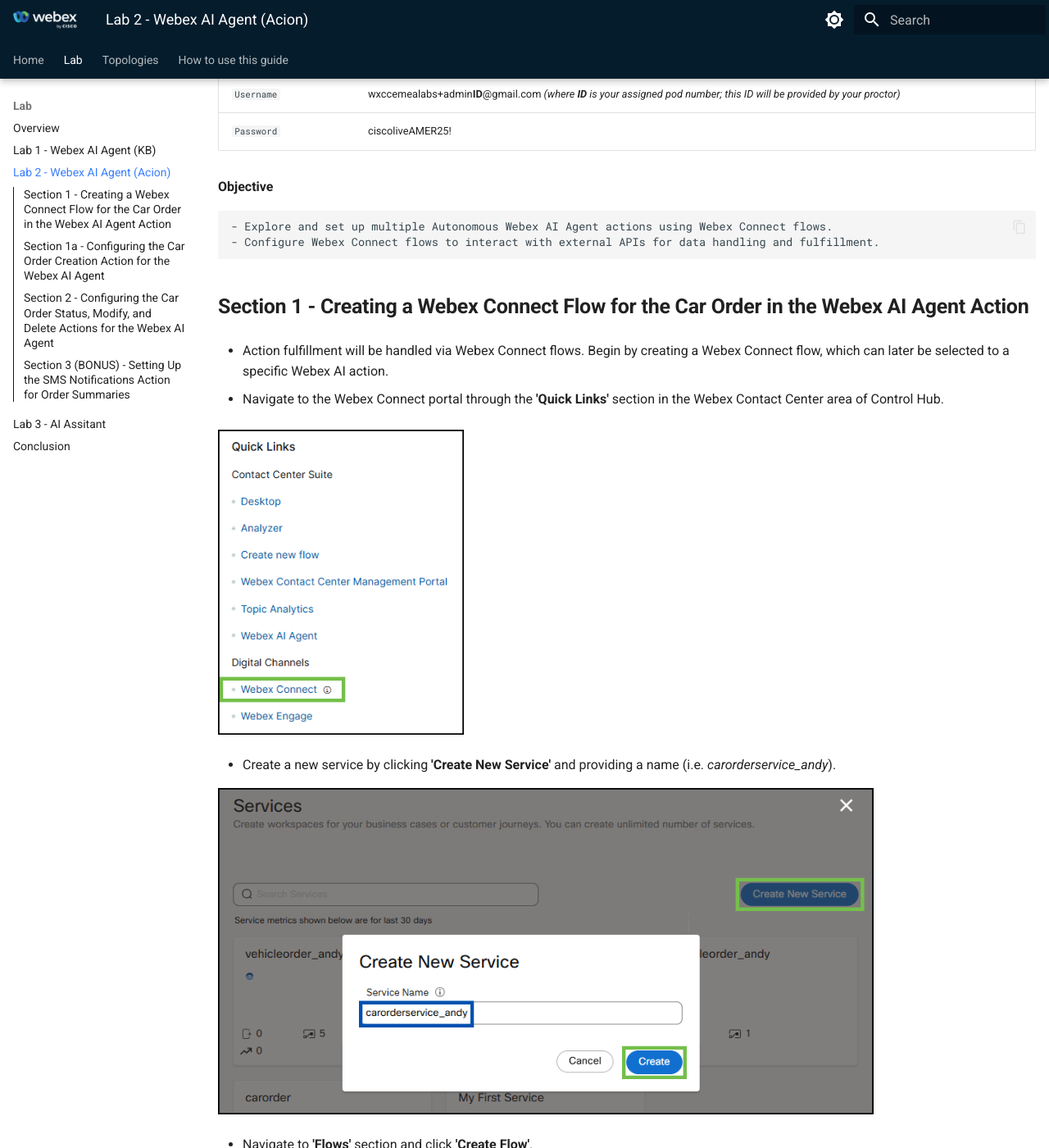
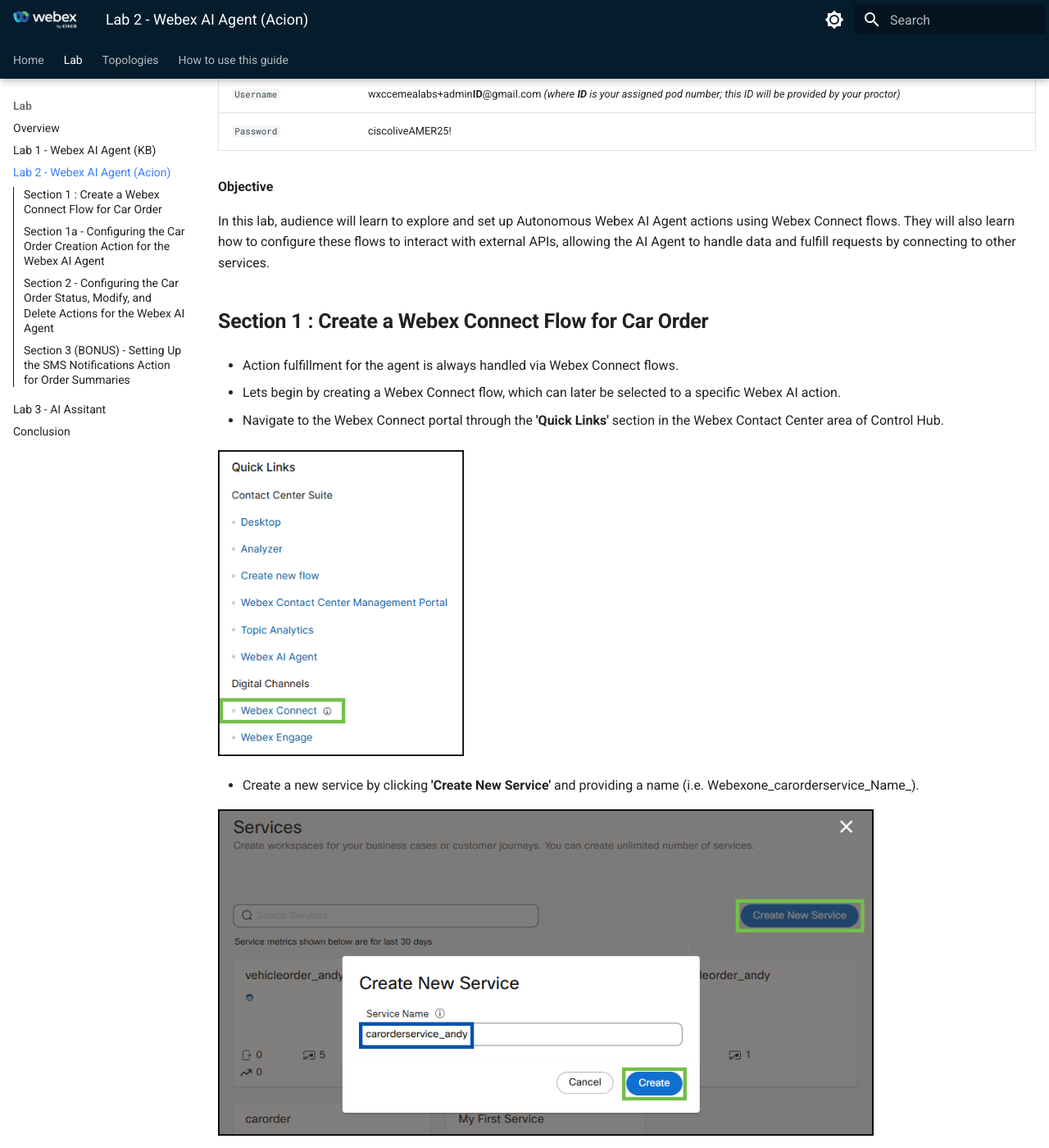
Before and after one commit to WebexCC-SA/LAB-1309, an MkDocs documentation site: the page built from docs/Excercise2.md, in a window 1280 px wide and 1400 px high, scrolled down 248 px. Shown: the whole window at 82% size. Built offline with MkDocs 1.6.1 and Material for MkDocs 9.7.7, drawn with Linux system fonts in a browser that asks for light colours; some of the changed text lies outside the part shown.

Commit message:
version9

````diff
--- a/docs/Excercise2.md
+++ b/docs/Excercise2.md
@@ -12,18 +12,19 @@
 
 **Objective**
 
-	- Explore and set up multiple Autonomous Webex AI Agent actions using Webex Connect flows.
-	- Configure Webex Connect flows to interact with external APIs for data handling and fulfillment.
+In this lab, audience will learn to explore and set up Autonomous Webex AI Agent actions using Webex Connect flows. They will also learn how to configure these flows to interact with external APIs, allowing the AI Agent to handle data and fulfill requests by connecting to other services.
 
-## **Section 1 - Creating a Webex Connect Flow for the Car Order in the Webex AI Agent Action**
+## **Section 1 : Create a Webex Connect Flow for Car Order**
 
-- Action fulfillment will be handled via Webex Connect flows. Begin by creating a Webex Connect flow, which can later be selected to a specific Webex AI action.
+- Action fulfillment for the agent is always handled via Webex Connect flows.
+
+- Lets begin by creating a Webex Connect flow, which can later be selected to a specific Webex AI action.
 
 - Navigate to the Webex Connect portal through the **'Quick Links'** section in the Webex Contact Center area of Control Hub.
 
 ![Nav](./assets/t2s1p1.png){ width="300" }
 
-- Create a new service by clicking **'Create New Service'** and providing a name (i.e. _carorderservice_andy_).
+- Create a new service by clicking **'Create New Service'** and providing a name (i.e. Webexone_carorderservice_Name_).
 
 ![Nav](./assets/t2s1p2.png){ width=800" }
 
@@ -31,12 +32,12 @@
 
 ![Nav](./assets/t2s1p3.png){ width="800" }
 
-- Proivde a **'Flow Name'** (i.e. _carcreateorder_), ensure that **'Start from Scrach'** is selected, and click **'Create'**.
+- Proivde a **'Flow Name'** (i.e. _carcreateorder_name_), ensure that **'Start from Scrach'** is selected, and click **'Create'**.
 
 !!! info
 	This flow will interact with external database using API to create a car order.
 
-![Nav](./assets/t2s1p4.png){ width="600" }
+![Nav](./assets/t2s1p4.png){ width="500" }
 
 - In the next menu, select **'AI Agent'** under **'Integrations'**.
 
@@ -53,11 +54,11 @@
 ```
 - Click **'Parse'** and **'Save'**.
 
-![Nav](./assets/t2s1p6.png){ width="800" }
+![Nav](./assets/t2s1p6.png){ width="500" }
 
 - Drag the **'HTTP Request'** node from the left-hand side menu, place it next to the **'AI Agent'** node, and connect them by clicking and holding the green dot on the **'AI Agent'** node and dragging it to the **'HTTP Request'** node.
 
-![Nav](./assets/t2s1p7.png){ width="800" }
+![Nav](./assets/t2s1p7.png){ width="600" }
 
 - Double click on the **'HTTP Request'** node and fill the fields as follows:
 
@@ -83,13 +84,13 @@
 
 - Click **'Save'**.
 
-![Nav](./assets/t2s1p8.png){ width="800" }
+![Nav](./assets/t2s1p8.png){ width="600" }
 
 - Configure **'HTTP Request'** node outcomes by dragging the orange, green, and red outcome dots to empty space on the canvas and selecting appropriate outcomes (e.g., **'onTimeout'** - Error, **'onSuccess'** - Success, **'onError'** - Error).
 
-![Nav](./assets/t2s1p9.png){ width="600" }
-![Nav](./assets/t2s1p10.png){ width="600" }
-![Nav](./assets/t2s1p11.png){ width="600" }
+![Nav](./assets/t2s1p9.png){ width="500" }
+![Nav](./assets/t2s1p10.png){ width="500" }
+![Nav](./assets/t2s1p11.png){ width="500" }
 
 - Next, click **'Flow Settings'** (gear icon), navigate to **'Flow Outcomes'**, and expand **'Last Execution Status'** outcome.
 - Click **'Add New'**, use 'orderid' under **'Key'** and '$(n3.orderid)' under **'Value'**.
````
